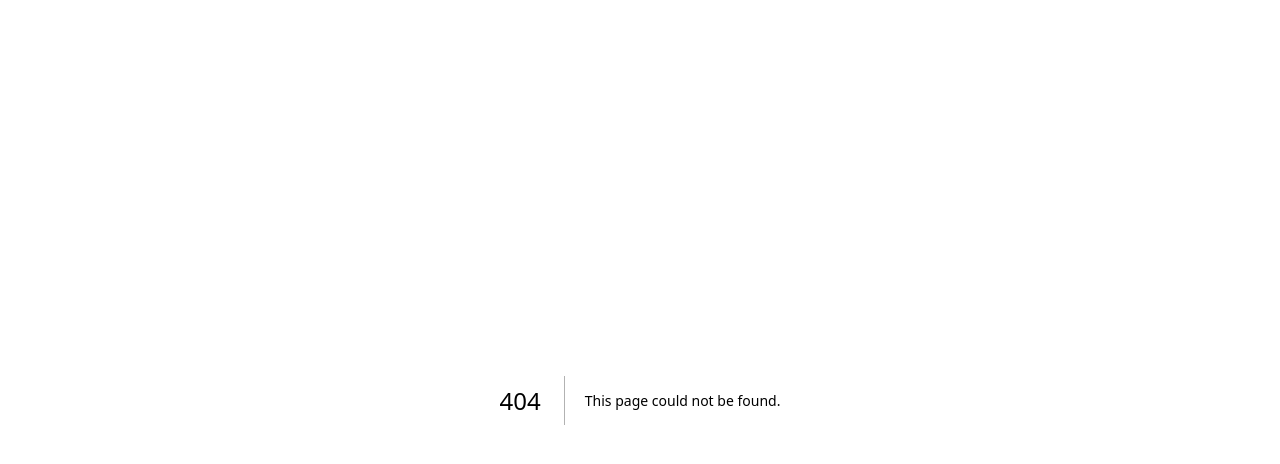
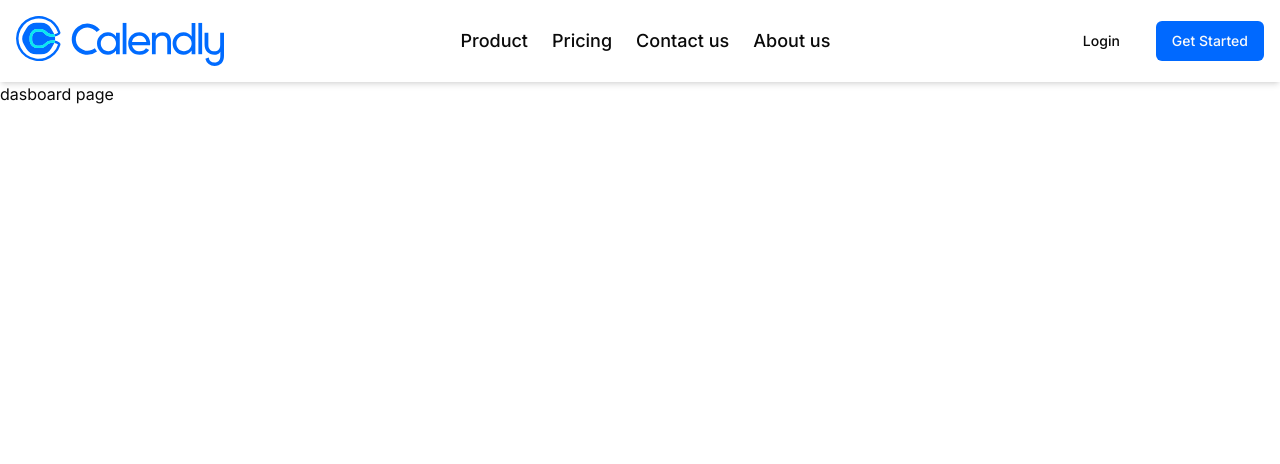
Before and after one commit to yashUcr773/calendlyClone, a Next.js app: page /dashboard in a window 1280 px wide. Before the commit this address had no page. Shown: the top 464 px of the page. Built offline with nearby package versions, Linux system fonts and the light colour scheme; no server answers.

Commit message:
setup auth with kinde

```diff
--- /dev/null
+++ b/app/(routes)/dashboard/page.tsx
@@ -0,0 +1,10 @@
+import Header from "@/components/header";
+
+export default function DashboardPage() {
+    return (
+        <>
+            <Header></Header>
+            <div>dasboard page</div>
+        </>
+    )
+}
--- /dev/null
+++ b/app/api/auth/[kindeAuth]/route.js
@@ -0,0 +1,2 @@
+import { handleAuth } from "@kinde-oss/kinde-auth-nextjs/server";
+export const GET = handleAuth();
--- a/components/header.tsx
+++ b/components/header.tsx
@@ -1,7 +1,12 @@
+"use client"
 import Image from "next/image";
 import { Button } from "./ui/button";
+import { RegisterLink, LoginLink, LogoutLink } from "@kinde-oss/kinde-auth-nextjs/components";
+import { useKindeBrowserClient } from "@kinde-oss/kinde-auth-nextjs";
+export default function Header() {
 
-export default function Header() {
+    const { isAuthenticated } = useKindeBrowserClient()
+
     return (
         <div>
             <div className="flex flex-row items-center justify-between p-4 shadow-md">
@@ -13,8 +18,20 @@ export default function Header() {
                     <li className="hover:text-primary transition-all duration-300 cursor-pointer">About us</li>
                 </ul>
                 <div className="flex flex-row gap-x-5">
-                    <Button variant={'ghost'}>Login</Button>
-                    <Button>Get Started</Button>
+                    {!isAuthenticated && (
+                        <>
+                            <LoginLink>
+                                <Button variant={'ghost'}>Login</Button>
+                            </LoginLink>
+                            <RegisterLink>
+                                <Button>Get Started</Button>
+                            </RegisterLink>
+                        </>
+                    )}
+
+                    {isAuthenticated && (
+                        <LogoutLink><Button>Logout</Button></LogoutLink>
+                    )}
                 </div>
             </div>
         </div>
--- a/package.json
+++ b/package.json
@@ -9,6 +9,7 @@
     "lint": "next lint"
   },
   "dependencies": {
+    "@kinde-oss/kinde-auth-nextjs": "^2.2.3",
     "@radix-ui/react-slot": "^1.0.2",
     "class-variance-authority": "^0.7.0",
     "clsx": "^2.1.0",
```
Also changed, not shown: middleware.ts (added, +15 -0 lines), 2 other files (tests, documents, lock files or other folders).
